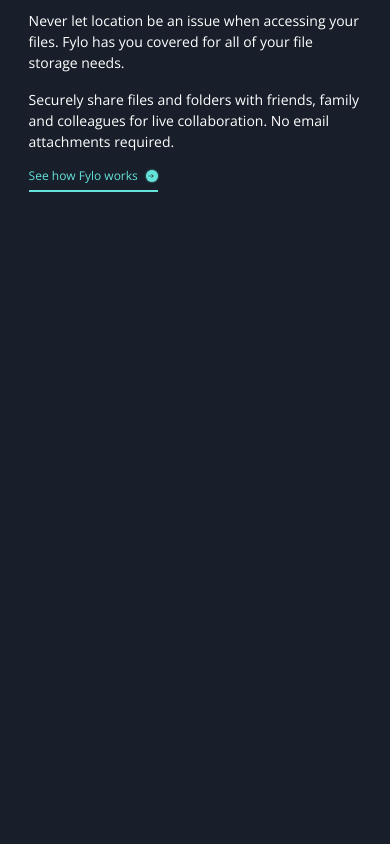
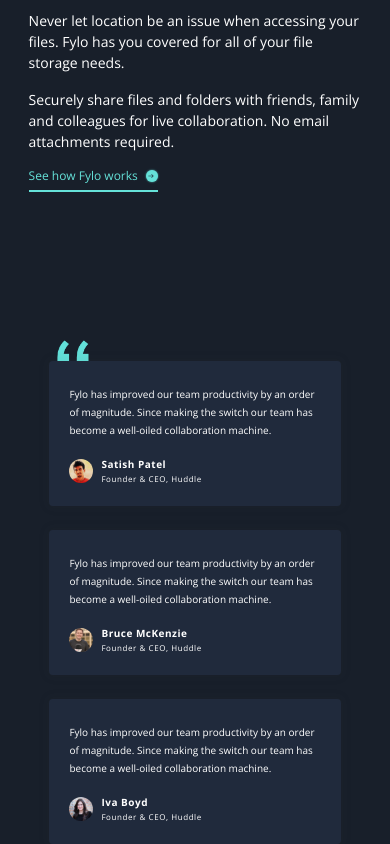
Before and after one commit to vanderms/fylo-dark-theme-landing-page, a Next.js app: page / in a window 390 px wide. Shown: the part 2302-3146 px from the top of the page. Before the commit the page ends 2494 px from the top, so only its background shows below. Built offline with nearby package versions, Linux system fonts and the light colour scheme.

Commit message:
implemented responsive testimonials section

```diff
--- /dev/null
+++ b/components/cards/testimonials/testimonial-card.module.scss
@@ -0,0 +1,70 @@
+@use '~/styles/mixins' as *;
+
+.testimonial-card {
+  width: min(74.6666667%, 360px);
+  padding: 24px 20px 22px;
+  background-color: var(--dark-blue-testimonials-background);
+  box-shadow: 0px 0px 8px 4px rgba(56, 56, 56, 0.0458843);
+  border-radius: 4px;
+
+  @include media(tablet){
+    padding: 40px 26px 26px;
+  }
+}
+
+.testimonial {
+  font-family: var(--open-sans);
+  font-weight: 400;
+  font-size: rem(10);
+  line-height: 180%;
+  color: var(--white);
+
+  @include media(tablet){
+    font-size: rem(14);
+    line-height: 150%;
+    letter-spacing: 0.5px;
+  }
+}
+
+.figcaption {
+  margin-top: 19px;
+  display: flex;
+  gap: 8px;
+  align-items: center;
+
+  @include media(tablet){
+    margin-top: 24px;
+  }
+}
+
+.image-wrapper {
+  border-radius: 50%;
+  overflow: hidden;
+  display: grid;
+  width: 24px;
+}
+
+.text-container {
+  display: flex;
+  flex-direction: column;
+  height: 26px;
+  justify-content: space-between;
+}
+
+.name {
+  font-family: var(--open-sans);
+  font-weight: 700;
+  font-size: rem(10);
+  line-height: 120%;
+  letter-spacing: 0.5px;
+  color: var(--white);
+}
+
+.role {
+  font-family: var(--open-sans);
+  font-weight: 400;
+  font-size: rem(8);
+  line-height: 125%;
+  letter-spacing: 0.571429px;
+  color: var(--white);
+}
--- /dev/null
+++ b/components/cards/testimonials/testimonial-card.tsx
@@ -0,0 +1,29 @@
+import selectors from './testimonial-card.module.scss';
+import Image from 'next/image';
+
+
+interface TestimonialCardProps{
+  avatar: string;
+  name: string;
+  testimonial: string;
+  role: string;
+}
+
+export const TestimonialCard: React.FC<TestimonialCardProps> = (props) => {
+  return (
+    <figure className={selectors["testimonial-card"]}>
+      <blockquote>
+        <p className={selectors['testimonial']}>{props.testimonial}</p>
+      </blockquote>
+      <figcaption className={selectors['figcaption']}>
+        <span className={selectors["image-wrapper"]}>
+          <Image src={props.avatar} width={24} height={24} alt=''/>
+        </span>
+        <span className={selectors["text-container"]}>
+          <span className={selectors["name"]}>{ props.name }</span>
+          <span className={selectors["role"]}>{ props.role }</span>
+        </span>
+      </figcaption>
+    </figure>
+  )
+}
--- /dev/null
+++ b/components/sections/testimonials/testimonials-section.module.scss
@@ -0,0 +1,50 @@
+@use '~/styles/mixins' as *;
+
+.testimonials-section {
+  padding-top: 169px;
+  display: flex;
+  flex-direction: column;
+  gap: 24px;
+  align-items: center;
+  position: relative;
+
+  @include media(laptop) {
+    padding-top: 179px;
+    width: 1160px;
+    margin-inline: auto;
+    flex-direction: row;
+    justify-content: space-between;
+    gap: 0;
+  }
+
+  figure {
+    position: relative;
+    z-index: 1;
+  }
+
+  li {
+    display: contents;
+  }
+
+  &::before {
+    content: '';
+    display: block;
+    position: absolute;
+    width: 32px;
+    height: 26px;
+    top: 148px;
+    z-index: 0;
+    background-image: url(/images/bg-quotes.png);
+    background-position: center;
+    background-size: contain;
+    background-repeat: no-repeat;
+    left: calc(50% - (min(74.6666667%, 360px)/ 2) + 8px);
+
+    @include media(laptop) {
+      width: 55px;
+      height: 45px;
+      left: -6px;
+      top: 146px;
+    }
+  }
+}
--- /dev/null
+++ b/components/sections/testimonials/testimonials-section.tsx
@@ -0,0 +1,34 @@
+import { TestimonialCard } from 'components/cards/testimonials/testimonial-card';
+import selectors from './testimonials-section.module.scss';
+
+
+export function TestimonialsSection() {
+  return (
+    <ul className={selectors["testimonials-section"]}>
+      <li>
+        <TestimonialCard
+          avatar='/images/profile-1.jpg'
+          name='Satish Patel'
+          role='Founder & CEO, Huddle'
+          testimonial='Fylo has improved our team productivity by an order of magnitude. Since making the switch our team has become a well-oiled collaboration machine.'
+        />
+      </li>
+      <li>
+        <TestimonialCard
+          avatar='/images/profile-2.jpg'
+          name='Bruce McKenzie'
+          role='Founder & CEO, Huddle'
+          testimonial='Fylo has improved our team productivity by an order of magnitude. Since making the switch our team has become a well-oiled collaboration machine.'
+        />
+      </li>
+      <li>
+        <TestimonialCard
+          avatar='/images/profile-3.jpg'
+          name='Iva Boyd'
+          role='Founder & CEO, Huddle'
+          testimonial='Fylo has improved our team productivity by an order of magnitude. Since making the switch our team has become a well-oiled collaboration machine.'
+        />
+      </li>
+    </ul>
+  )
+}
--- a/pages/index.tsx
+++ b/pages/index.tsx
@@ -2,6 +2,7 @@
 import { FeaturesSection } from 'components/sections/features/features-section'
 import { HeroSection } from 'components/sections/hero/hero-section'
 import { ProductiveSection } from 'components/sections/productive/productive-section'
+import { TestimonialsSection } from 'components/sections/testimonials/testimonials-section'
 import type { NextPage } from 'next'
 import Head from 'next/head'
 
@@ -19,6 +20,7 @@
         <HeroSection />
         <FeaturesSection />
         <ProductiveSection/>
+        <TestimonialsSection/>
       </main>
 
     </>
```
